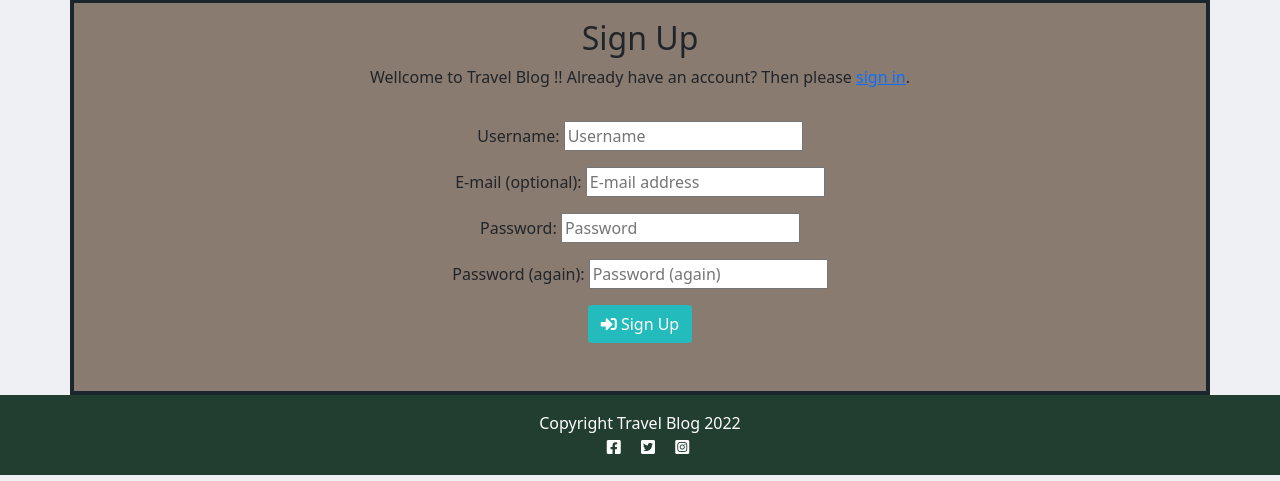
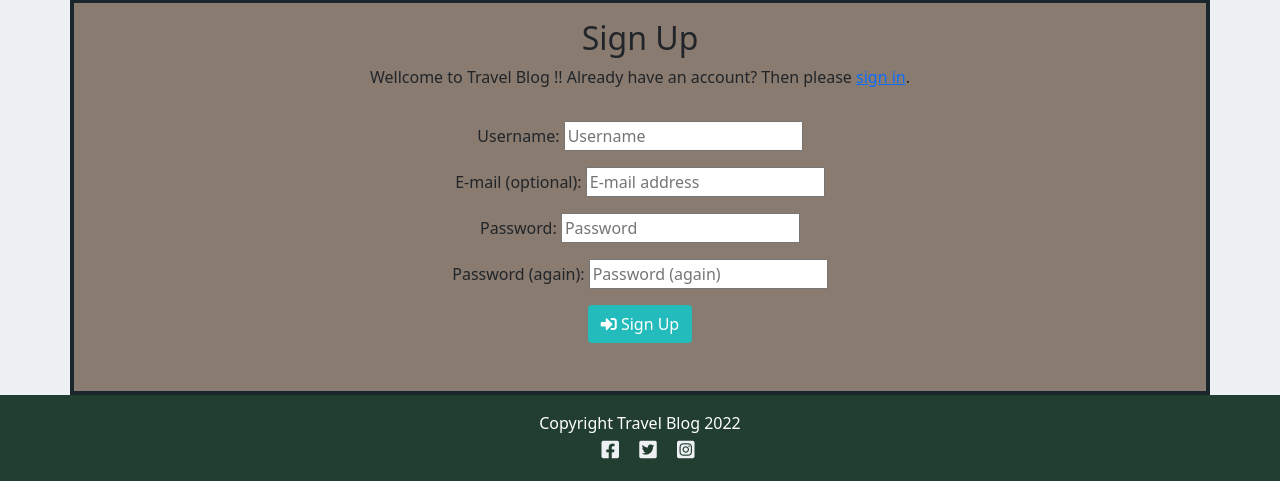
Before and after one commit to Code-Institute-Submissions/MariusBujor-TravelBlog_NovResub, a Django app: page /accounts/signup/ in a window 1280 px wide. Shown: the part 807-1288 px from the top of the page. Run offline with Django 3.2, Linux system fonts and the light colour scheme.

Commit message:
Add anchors and style the social networks in footer

```diff
--- a/static/css/style.css
+++ b/static/css/style.css
@@ -171,7 +171,6 @@ body {
 .nav-item {
     font-weight:bold;
 }
-
 .navbar-light .navbar-nav .nav-link.active{
     color: #EEF0F4;
 }
@@ -181,3 +180,12 @@ body {
 .navbar-light .navbar-nav .nav-link:focus, .navbar-light .navbar-nav .nav-link:hover {
     color:aqua;
 }
+
+.social-networks a {
+    font-size:20px;
+    color:#EEF0F4;
+}
+.social-networks a:hover {
+    font-size:25px;
+    color:aqua;
+}
--- a/templates/base.html
+++ b/templates/base.html
@@ -83,11 +83,18 @@
     </main>
 
     <!-- Footer -->
-    <footer class="footer mt-auto py-3 dark-bg"style="background-color:#213E31;">
+    <footer class="footer mt-auto py-3 dark-bg "style="background-color:#213E31;">
         <p class="m-0 text-center text-white">Copyright Travel Blog 2022</p>
-        <p class="m-0 text-center text-white"><i class="fab fa-facebook-square ms-3"></i>
-            <i class="fab fa-twitter-square ms-3"></i>
-            <i class="fab fa-instagram-square ms-3"></i>
+        <!-- <div class="social-networks"> -->
+        <div class="m-0 text-center text-white social-networks">
+            <a href="https://www.facebook.com" target="_blank" rel="noopener" aria-label="facebook"><i
+                class="fab fa-facebook-square ms-3"></i></a>
+            <a href="https://www.twitter.com" target="_blank" rel="noopener" aria-label="twitter"><i
+                    class="fab fa-twitter-square ms-3"></i></a>
+            <a href="https://www.instagram.com" target="_blank" rel="noopener" aria-label="instagram"><i
+                        class="fab fa-instagram-square ms-3"></i></a>
+                    </div>
+
     </footer>
     <script>
         setTimeout(function () {
```
